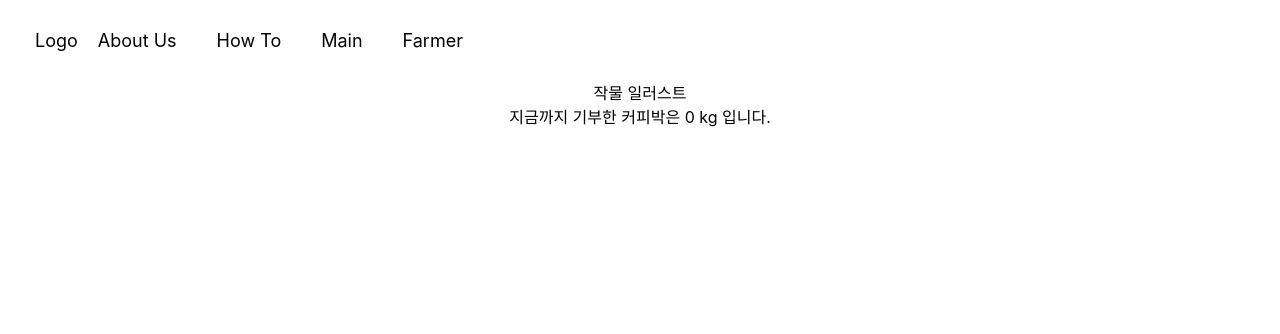
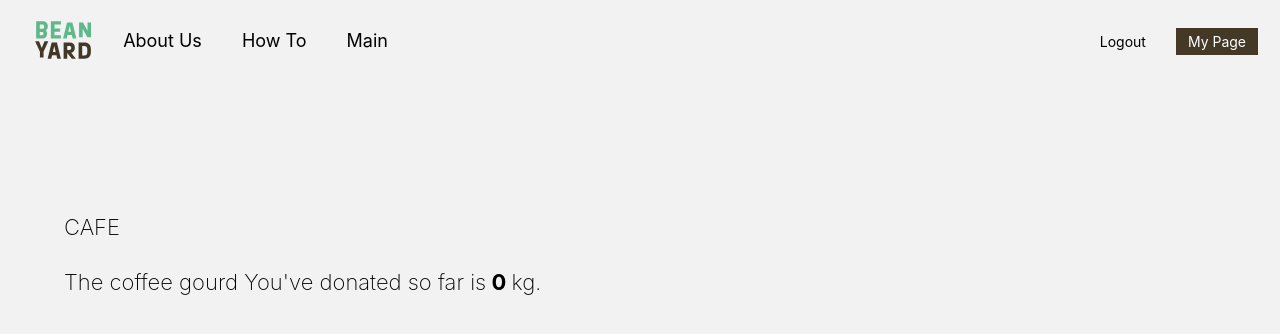
Before and after one commit to gdsckoreahackathon2022/19_beanYard, a React (Create React App) app in the folder client/: page /mypagecafe in a window 1280 px wide. Shown: the top 334 px of the page. Built offline with nearby package versions, Linux system fonts and the light colour scheme; what google-maps-react would draw is missing.

Commit message:
ui 완성

```diff
--- a/client/src/App.js
+++ b/client/src/App.js
@@ -18,36 +18,50 @@ import {
   createContext,
   useContext,
 } from "react";
-
+import {ReactComponent as Logo} from './assets/logo.svg';
 
 const Header = () => {
   const authContext = useContext(AuthContext);
   return (
     <header className="App-header">
-      <div>Logo</div>
+      <Logo width={60} height={60} />
+      <div className="header-links">
+        {!authContext.state.token ? (
+          <div className="App-header-Login">
             <Link to="/">About Us</Link>
             <Link to="/howto">How To</Link>
-
-      {!authContext.state.token ? (
-        <div className="App-header-Login">
-          <Link to="/login">Login</Link>
-          <Link to="/signup">Sign Up</Link>
+            <Link to="/login" className='my-page-plain'>Login</Link>
+            <Link to="/signup" className='my-page-plain'>Sign Up</Link>
+          </div>
+        ) : (
+          <>
+            {authContext.state.userType === 'C' ? (
+              <div>
+                <Link to="/">About Us</Link>
+                <Link to="/howto">How To</Link>
+                <Link to="/maincafe">Main</Link>
               </div>
               ) : (
               <div>
-          {authContext.state.userType === 'CAFE' ? (
+                <Link to="/">About Us</Link>
+                <Link to="/howto">How To</Link>
+                <Link to="/mainfarmer">Main</Link>
+              </div>
+            )}
+            {authContext.state.userType === 'C' ? (
                 <div>
-            <Link to="/maincafe">Main</Link>
-            <Link to="/mypagecafe">Cafe Owner</Link>
+                  <Link to="/" className='my-page-plain'>Logout</Link>
+                  <Link to="/mypagecafe" className='my-page-btn'>My Page</Link>
                 </div>
               ) : (
                 <div>
-            <Link to="/mainfarmer">Main</Link>
-            <Link to="/mypagefarmer">Farmer</Link>
+                  <Link to="/" className='my-page-plain'>Log Out</Link>
+                  <Link to="/mypagefarmer" className='my-page-btn'>My Page</Link>
                 </div>
             )}
+          </>
+        )}
       </div>
-      )}
     </header>
   );
 }
@@ -73,7 +87,7 @@ function App() {
   const [state, dispatch] = useReducer(reducer, {
     token: 'tmp',
     userName: null,
-    userType: 'f',
+    userType: 'C',
   });
 
   return (
--- a/client/src/index.css
+++ b/client/src/index.css
@@ -6,6 +6,7 @@ body {
   -webkit-font-smoothing: antialiased;
   -moz-osx-font-smoothing: grayscale;
   overflow: hidden;
+  background: #F2F2F2;
 }
 
 code {
--- a/client/src/pages/MyPageCafe.js
+++ b/client/src/pages/MyPageCafe.js
@@ -1,11 +1,11 @@
 import React, { useContext, useState, useEffect } from "react";
 import { AuthContext } from "../App";
 import { getApi } from "../api";
+import '../styles/MyPageCafe.css';
 
 const MyPageCafe = () => {
-
     const authContext = useContext(AuthContext);
-    const [cafeName, setCafeName] = useState("");
+    const [cafeName, setCafeName] = useState("CAFE");
     const [totalCoffee, setTotalCoffee] = useState(0);
 
     useEffect(() => {
@@ -31,15 +31,17 @@ const MyPageCafe = () => {
     }, []);
 
     return (
-        <div>
+        <div className="my-page-cafe">
             <div>
                 {cafeName}
             </div>
+            {/* <div>
+                작물 일러스트
+            </div> */}
             <div>
-                작물 일러스트
-            </div>
-            <div>
-                지금까지 기부한 커피박은 {totalCoffee} kg 입니다.
+                The coffee gourd You've donated so far is
+                <span style={{ fontWeight: 'bold' }}> {totalCoffee} </span>
+                <span>kg.</span>
             </div>
         </div>
     );
--- a/client/src/styles/App.css
+++ b/client/src/styles/App.css
@@ -1,5 +1,6 @@
 .App {
   text-align: center;
+  background: #F2F2F2;
 }
 
 .App-logo {
@@ -41,3 +42,25 @@
     transform: rotate(360deg);
   }
 }
+
+
+.header-links {
+  justify-content: space-between;
+  display: flex;
+  width: 100%;
+  margin: 0 12px;
+}
+
+.my-page-plain {
+  color: #443826;
+  font-size: 14px;
+  margin: 0 5px;
+}
+
+.my-page-btn {
+  background-color: #443826;
+  color: white !important;
+  font-size: 14px;
+  padding: 5px 12px;
+  margin: 0 10px !important;
+}
--- a/client/src/styles/MainCafe.css
+++ b/client/src/styles/MainCafe.css
@@ -8,7 +8,7 @@
 }
 
 .donation-btn {
-    background: #3C64B1;
+    background: #443826;
     color: white;
     width: 150px;
     padding: 12px 15px;
--- /dev/null
+++ b/client/src/styles/MyPageCafe.css
@@ -0,0 +1,7 @@
+.my-page-cafe {
+    margin: 15vh 0 0 5vw;
+    text-align: left;
+    font-size: 22px;
+    font-weight: 200;
+    line-height: 250%;
+}
```
Also changed, not shown: client/src/assets/logo.svg (added). Lines whose indentation alone changed are shown as unchanged.
